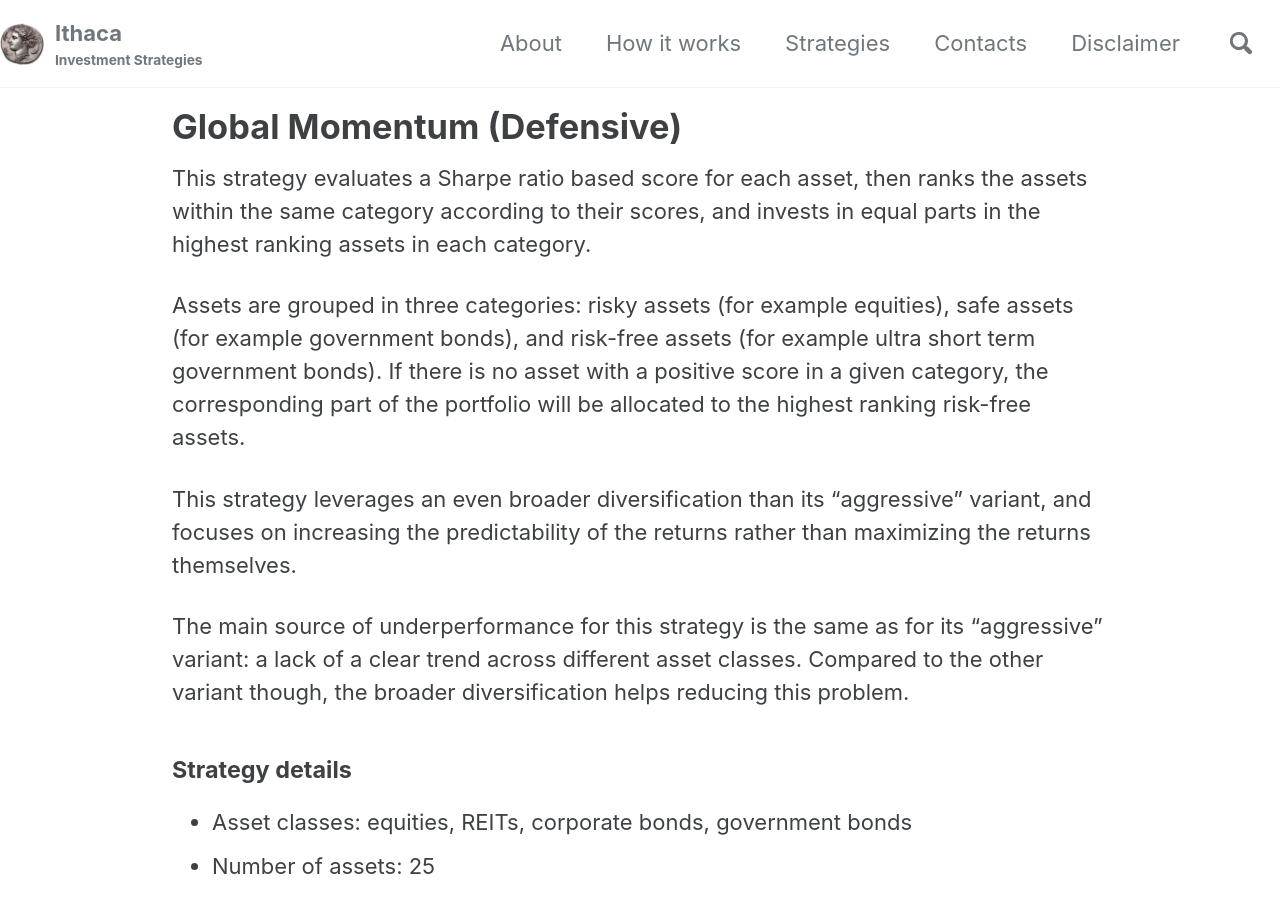
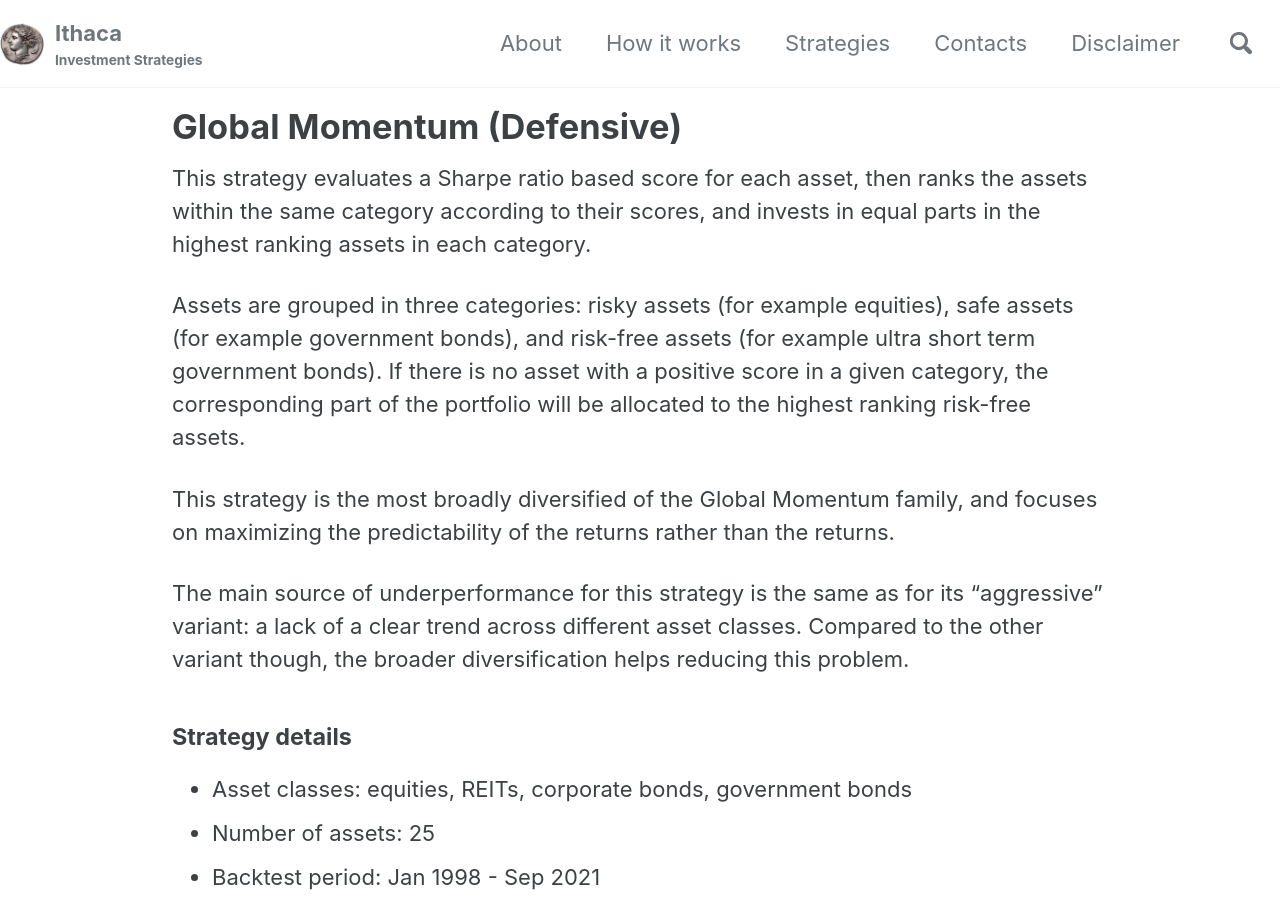
Before and after one commit to IthacaResearch/ithacaresearch.github.io, a Jekyll site: the page built from _posts/2021-04-23-Global-Momentum-Defensive.md, in a window 1280 px wide and 900 px high. Built offline with Jekyll 4.4.1, drawn with Linux system fonts in a browser that asks for light colours; cached includes are drawn as plain includes.

Commit message:
Update 2021-04-23-Global-Momentum-Defensive.md

```diff
--- a/_posts/2021-04-23-Global-Momentum-Defensive.md
+++ b/_posts/2021-04-23-Global-Momentum-Defensive.md
@@ -7,7 +7,7 @@
 
 Assets are grouped in three categories: risky assets (for example equities), safe assets (for example government bonds), and risk-free assets (for example ultra short term government bonds). If there is no asset with a positive score in a given category, the corresponding part of the portfolio will be allocated to the highest ranking risk-free assets.
 
-This strategy leverages an even broader diversification than its "aggressive" variant, and focuses on increasing the predictability of the returns rather than maximizing the returns themselves.
+This strategy is the most broadly diversified of the Global Momentum family, and focuses on maximizing the predictability of the returns rather than the returns.
 
 The main source of underperformance for this strategy is the same as for its "aggressive" variant: a lack of a clear trend across different asset classes. Compared to the other variant though, the broader diversification helps reducing this problem.
 
```
